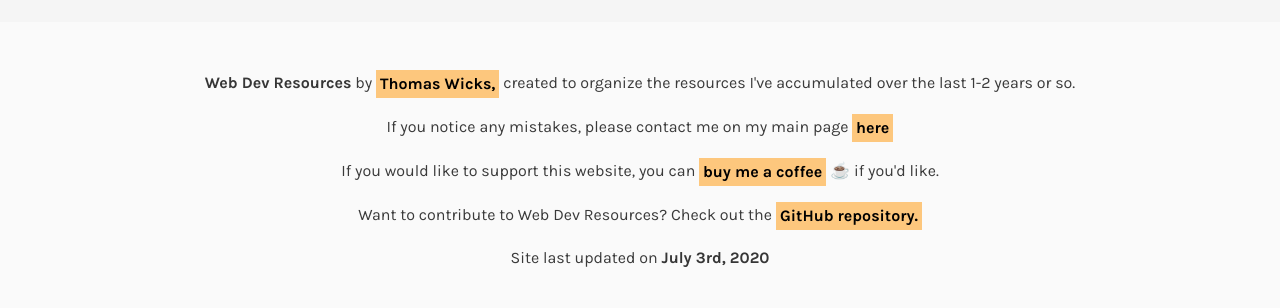
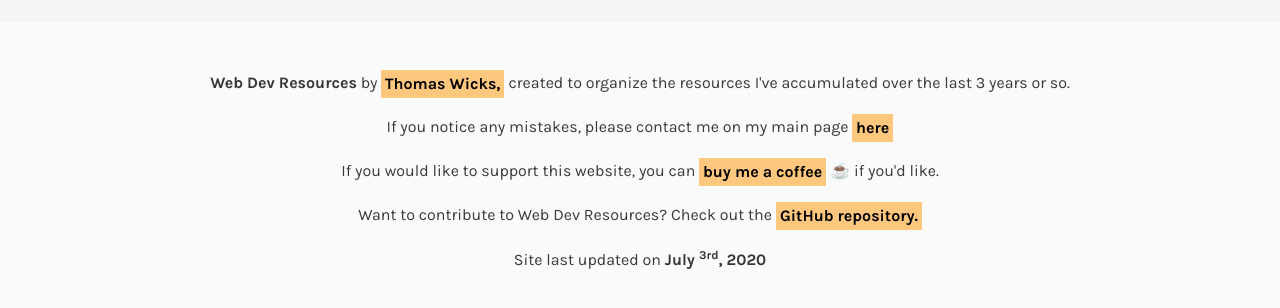
Before and after one commit to ThomasWicksWeb/Web-Dev-Resources, a React (Create React App) app: page / in a window 1280 px wide. Shown: the part 1858-2166 px from the top of the page. Built offline with nearby package versions, Linux system fonts and the light colour scheme.

Commit message:
Update: Date is now superscript

```diff
--- a/src/Footer.js
+++ b/src/Footer.js
@@ -14,7 +14,7 @@ function AppFooter() {
           >
             Thomas Wicks,
           </ExternalLink>{' '}
-          created to organize the resources I've accumulated over the last 1-2
+          created to organize the resources I've accumulated over the last 3
           years or so.
         </p>
         <p className="is-size-6">
@@ -46,7 +46,10 @@ function AppFooter() {
           </ExternalLink>{' '}
         </p>
         <p className="is-size-6">
-          Site last updated on <strong>July 3rd, 2020</strong>
+          Site last updated on{' '}
+          <strong>
+            July <sup>3rd</sup>, 2020
+          </strong>
         </p>
       </div>
     </footer>
```
